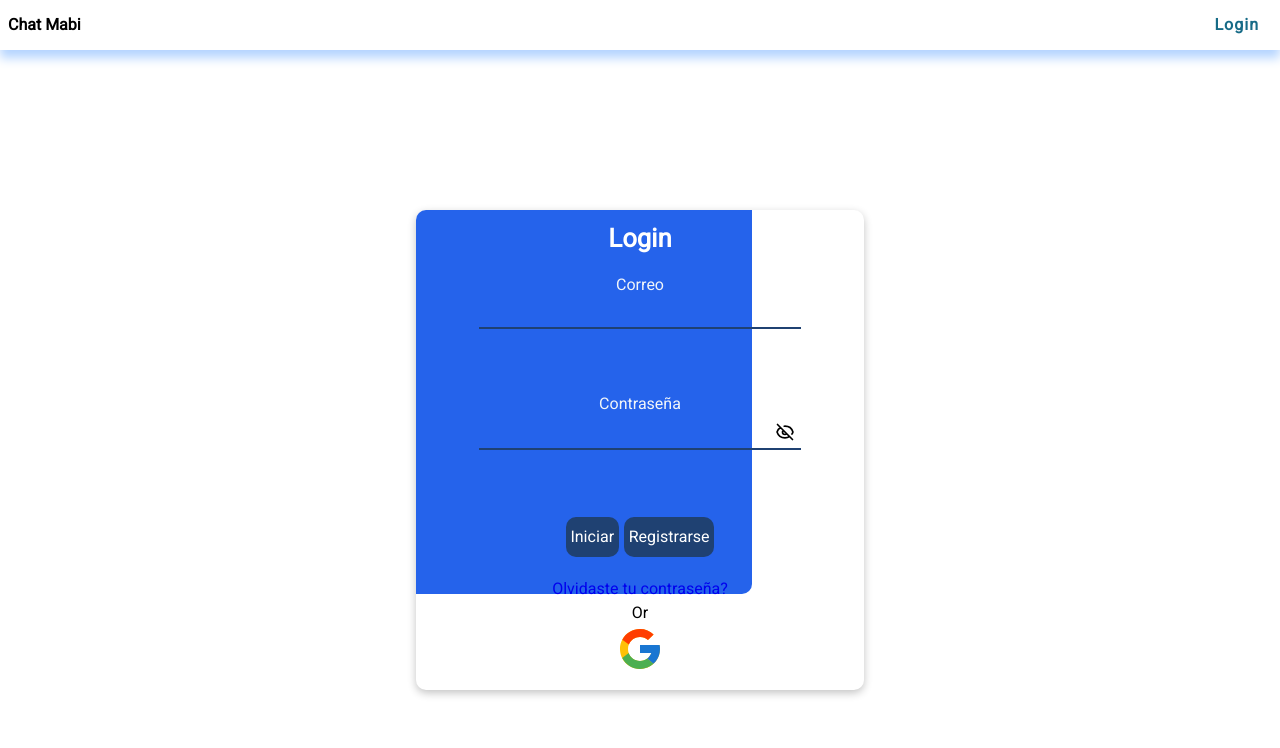
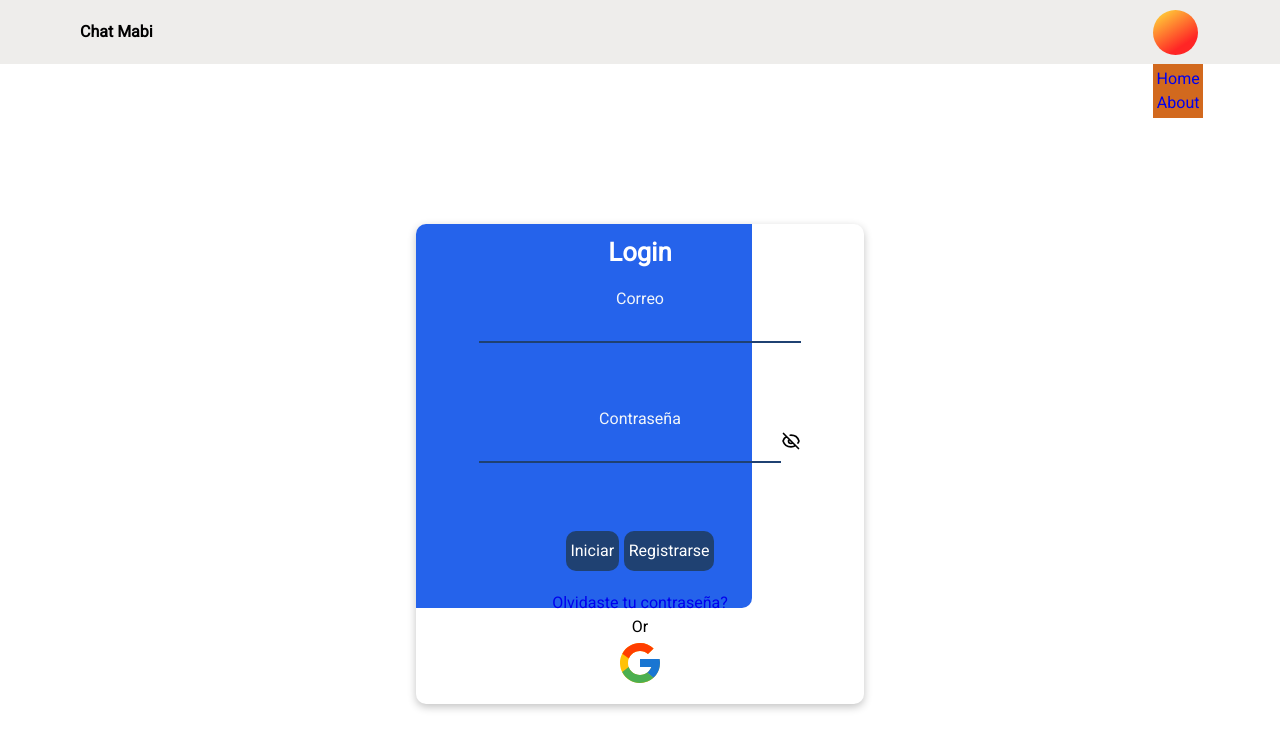
Before and after one commit to LuisArielRetanaHernadez/caht_client, a React (Vite) app: page /login in a window 1280 px wide. Shown: the top 748 px of the page. Built offline with nearby package versions, Linux system fonts and the light colour scheme; no server answers.

Commit message:
cambiando el estilos del menu

```diff
--- a/package.json
+++ b/package.json
@@ -10,6 +10,11 @@
     "preview": "vite preview"
   },
   "dependencies": {
+    "@fortawesome/fontawesome-svg-core": "^6.5.1",
+    "@fortawesome/free-brands-svg-icons": "^6.5.1",
+    "@fortawesome/free-regular-svg-icons": "^6.5.1",
+    "@fortawesome/free-solid-svg-icons": "^6.5.1",
+    "@fortawesome/react-fontawesome": "^0.2.0",
     "@reduxjs/toolkit": "^1.9.7",
     "axios": "^1.5.1",
     "dotenv": "^16.3.1",
--- a/src/index.css
+++ b/src/index.css
@@ -60,12 +60,11 @@ ul {
 .icon {
   width: 20px;
   height: 20px;
-  padding: 1rem;
-  border-bottom: 2px solid #1F4172;
   background-color: none;
-  display: flex;
-  align-items: center;
-  justify-content: center;
+}
+
+.icon--mr-1rm {
+  margin-right: 1rem;
 }
 
 .icon__img {
@@ -82,13 +81,12 @@ ul {
   color: #ffffff;
   background-color: #1F4172;
 }
-/* utils */
+
 .bg-gradient {
   background-color: #4158D0;
   background-image: linear-gradient(43deg, #4158D0 0%, #C850C0 46%, #FFCC70 100%);
 }
 /* //// width //// */
-
 
 .w-25 {
   width: 25%;
@@ -102,10 +100,14 @@ ul {
   display: flex;
 }
 
+/* flex */
+
 .flex-grow-1 {
   flex-grow: 1;
   background-color: red;
 }
+
+/* position */
 
 .position-relative {
   position: relative;
@@ -117,7 +119,10 @@ ul {
 
 /* margin */
 .m-auto { margin:  auto; }
+
 .m-10p { margin-top: 20px; }
+.mr-5rem { margin-right: 5rem; }
+.ml-5rem { margin-left: 5rem; }
 
 /* text-aling */
 
--- a/src/layouts/Mneu/Menu.layout.css
+++ b/src/layouts/Mneu/Menu.layout.css
@@ -1,36 +1,35 @@
 .menu {
-  background-color: #FFF;
-  box-shadow: 0px 8px 10px #B4D4FF;
-  padding: .5rem;
+  height: 8vh;
+  max-height: 300px;
+  background-color: #EEEDEB;
+  display: flex;
+  justify-content: space-between;
+  align-items: center;
 }
 
-.menu--short {
-  height: 50px;
-  max-height: 80px;
+.menu__navegation {
+  padding: .1rem;
+  text-align: center;
 }
 
-.menu__wrappe {
+
+.list {
+  background-color: chocolate;
   display: flex;
-  align-items: center;
-  justify-content: space-between;
+  flex-direction: column;
 }
 
-.menu__wrappe--height-full {
-  height: 100%;
+.avatar {
+  width: 45px;
+  height: 45px;
+  border-radius: 50%;
+  background-color: #FFE53B;
+  background-image: linear-gradient(147deg, #FFE53B 0%, #FF2525 74%);
+    display: block;
 }
 
-.menu__list .menu__item {
-  display: inline-block;
+.list {
+  padding: .2rem;
+  position: absolute;
+  top: 8%;
 }
-
-.menu__link {
-  padding: .3rem .5rem;
-  margin: 5px;
-  color: #176B87;
-  font-weight: 600;
-  letter-spacing: 1px;
-}
-
-.menu__button {
-  display: none;
-}
--- a/src/layouts/Mneu/Menu.layout.jsx
+++ b/src/layouts/Mneu/Menu.layout.jsx
@@ -9,45 +9,51 @@ import "./Menu.layout.css"
 
 // router-dom-v6
 import { Link } from "react-router-dom";
+import { FontAwesomeIcon } from "@fortawesome/react-fontawesome";
+import { faBars } from "@fortawesome/free-solid-svg-icons";
 
-import { useDispatch, useSelector } from "react-redux";
-import { logout } from "../../features/user/userSlice";
+import { useRef } from "react";
+
+// import { useDispatch, useSelector } from "react-redux";
+// import { logout } from "../../features/user/userSlice";
 
 const Menu = () => {
 
-  const { isLogin } = useSelector(state => state.user)
-  const dispatch = useDispatch()
+  const subMenu = useRef(null)
 
-  const logoutLocal = () => {
-    localStorage.removeItem('user')
+  // const logoutLocal = () => {
+  //   localStorage.removeItem('user')
+  // }
+
+  const toggleSubMenu = () => {
+    if(subMenu.current.classList.contains('menu__list--show')){
+      subMenu.current.classList.remove('menu__list--show')
+      subMenu.current.classList.add('menu__list--hidden')
+    } else {
+      subMenu.current.classList.remove('menu__list--hidden')
+      subMenu.current.classList.add('menu__list--show')
+    }
   }
 
-  const onLogout = () => {
-    logoutLocal()
-    dispatch(logout)
-  }
 
   return (
     <>
-      <header className="menu menu--short">
-        <div className="menu__wrappe menu__wrappe--height-full">
-          <div className="menu__logo">
-            <Logo />
-          </div>
-          <span className="menu__button">Pu</span>
-          <nav className="menu__nav">
-            <ul className="menu__list">
-            {
-              isLogin ? <li className="menu__item">
-                <button className="menu__link" onClick={onLogout}>Logout</button>
-              </li> :
-              <li className="menu__item">
-                <Link className="menu__link" to="/login">Login</Link>
-              </li>
-            }
-            </ul>
-          </nav>
+      <header className="menu">
+        <div className="ml-5rem">
+          <Logo />
         </div>
+        <nav className="menu__navegation mr-5rem">
+        <div className="avatar">
+        </div>
+          <ul className="list list--navegation">
+            <li className="ite">
+              <Link to="/">Home</Link>
+            </li>
+            <li>
+              <Link to="/about">About</Link>
+            </li>
+          </ul>
+        </nav>
       </header>
       <Outlet />
     </>
```
Also changed, not shown: 1 other file (tests, documents, lock files or other folders).
